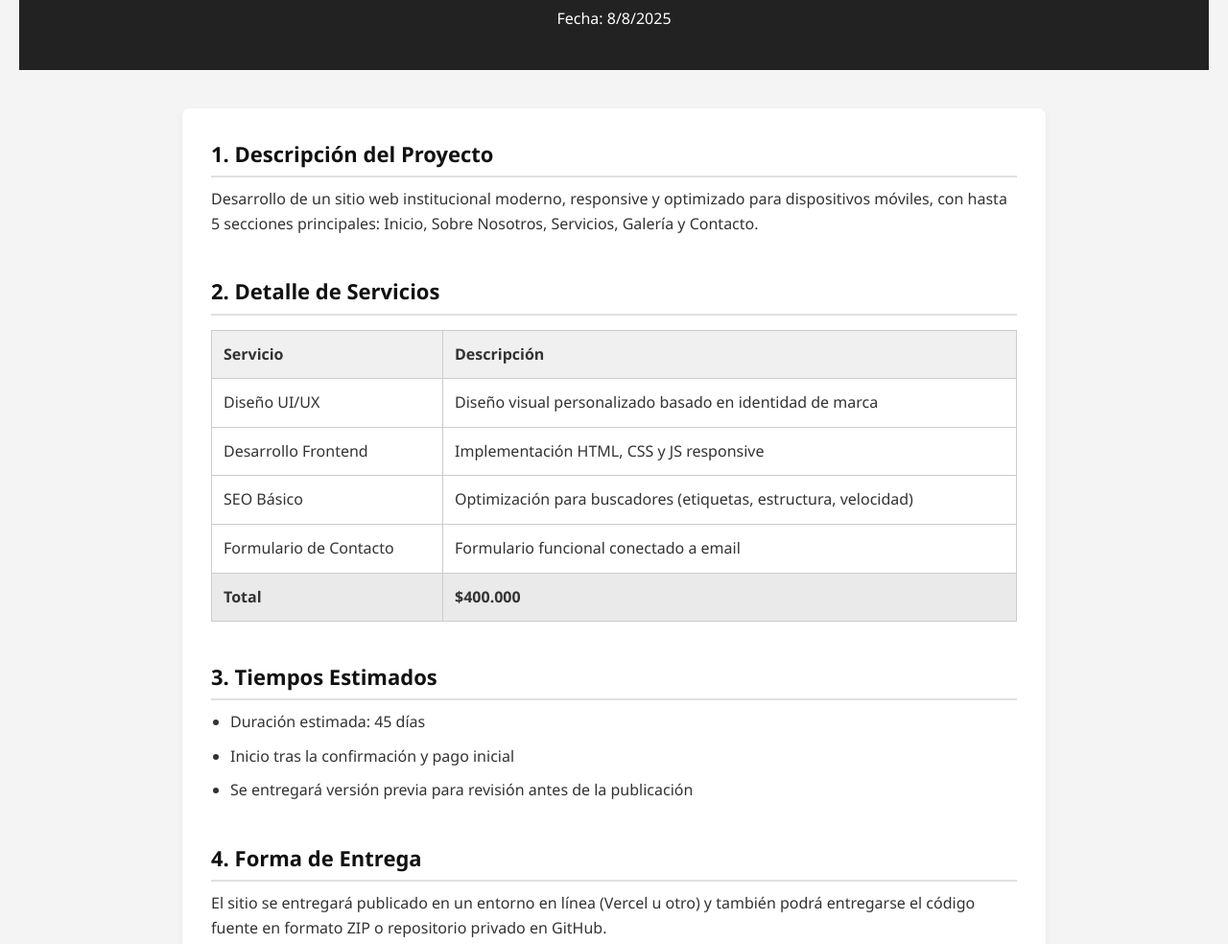
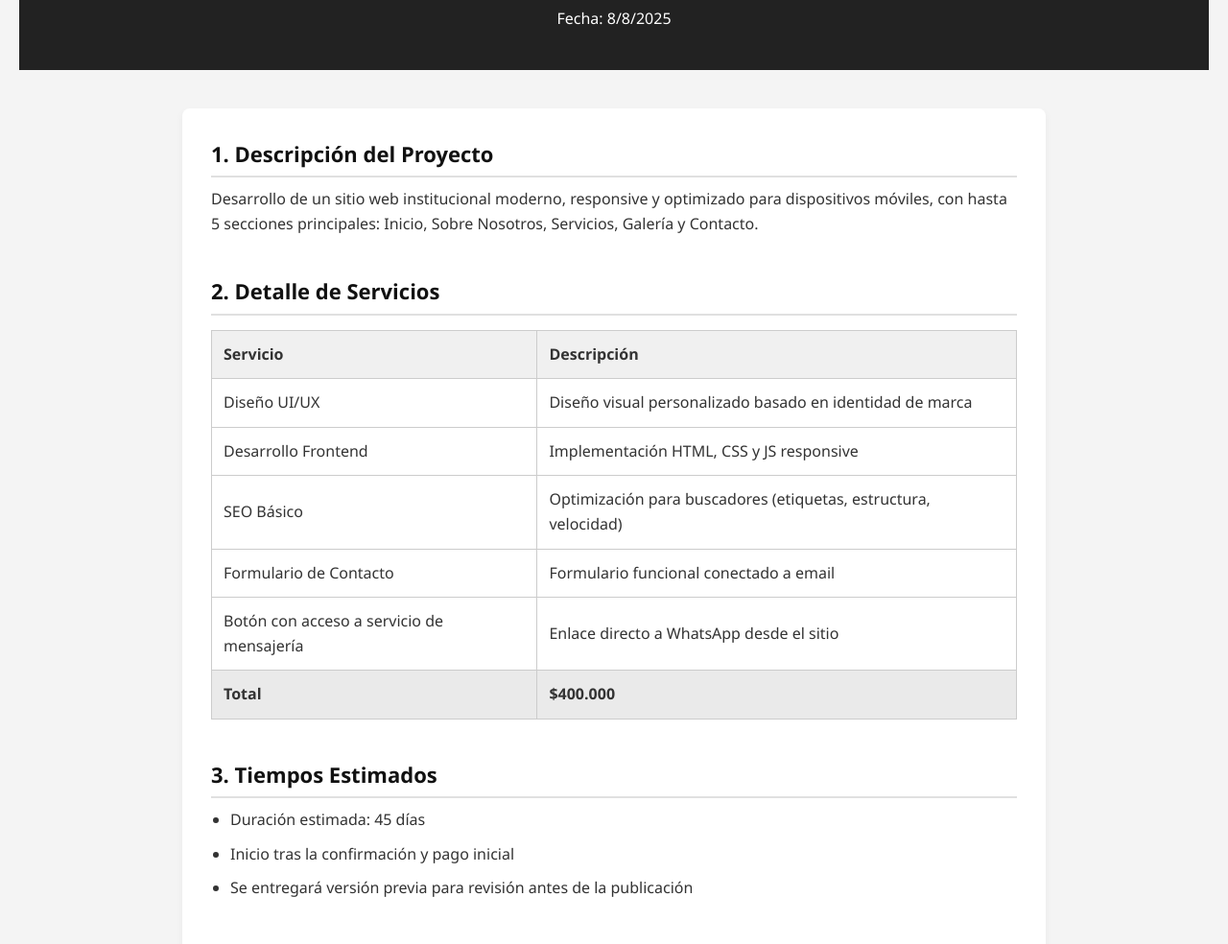
Before and after one commit to konstantinowivo/presu_fep, a plain HTML site: page index.html in a window 1280 px wide. Shown: the part 113-1097 px from the top of the page at 96% size. Drawn offline with Linux system fonts and the light colour scheme.

Commit message:
modifing site

```diff
--- a/index.html
+++ b/index.html
@@ -46,6 +46,10 @@
             <tr>
                 <td>Formulario de Contacto</td>
                 <td>Formulario funcional conectado a email</td>
+            </tr>
+            <tr>
+                <td>Botón con acceso a servicio de mensajería</td>
+                <td>Enlace directo a WhatsApp desde el sitio</td>
             </tr>
             </tbody>
             <tfoot>
```
